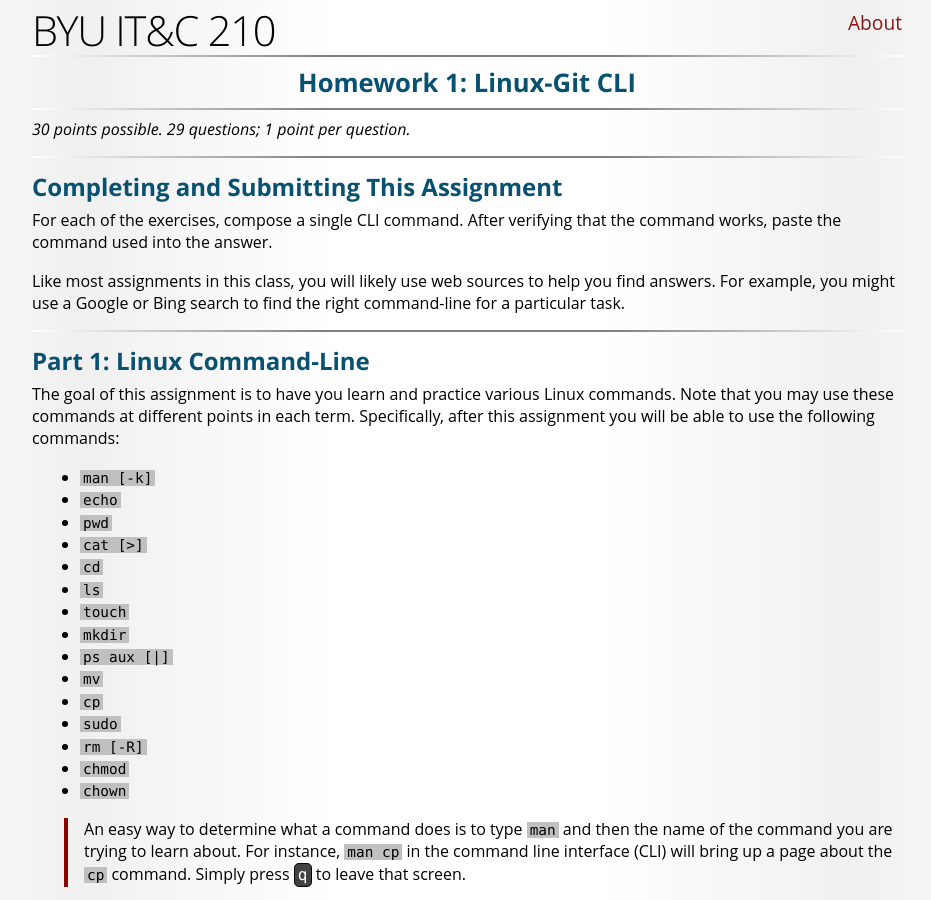
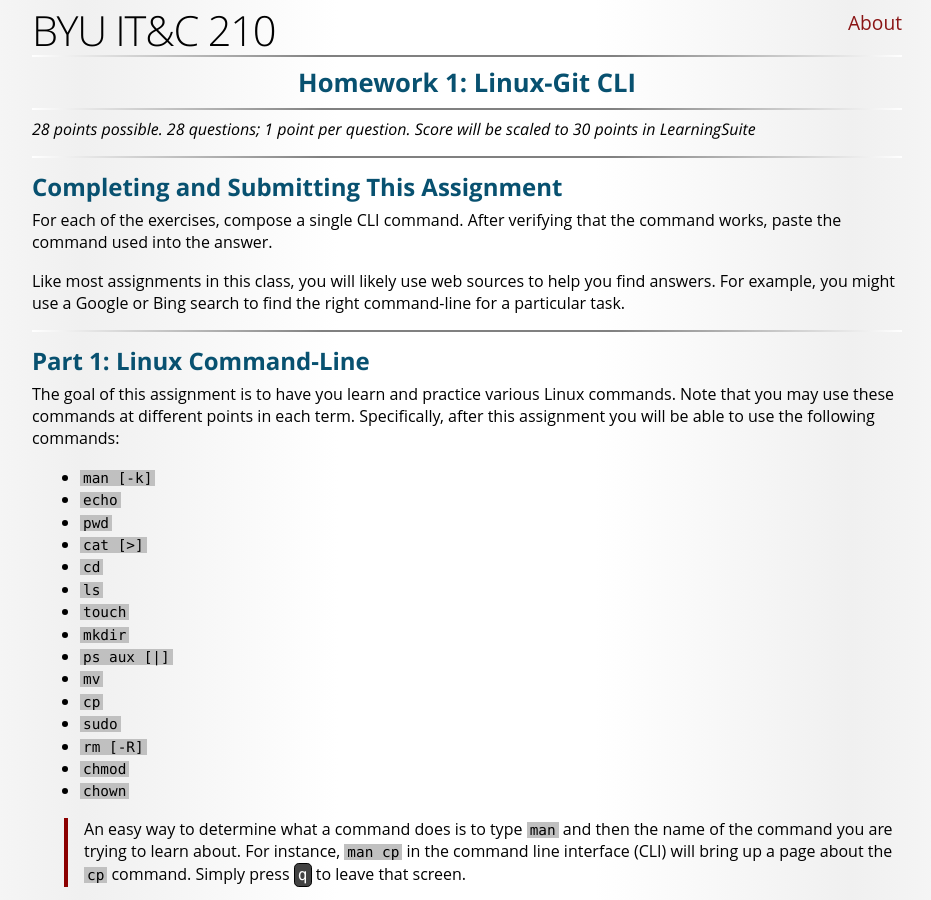
Before and after one commit to BYU-ITC-210/BYU-ITC-210.github.io, a Jekyll site: the page built from HW1-CLI.md, in a window 1280 px wide and 900 px high. Shown: the whole window, without its empty margins (173-1104 px from the left). Built offline with Jekyll 4.4.1, drawn with Linux system fonts in a browser that asks for light colours; some web fonts are replaced.

Commit message:
Update HW1-CLI.md

```diff
--- a/HW1-CLI.md
+++ b/HW1-CLI.md
@@ -4,7 +4,7 @@ title: "Homework 1: Linux-Git CLI"
 
 ***
 
-*30 points possible. 29 questions; 1 point per question.*
+*28 points possible. 28 questions; 1 point per question. Score will be scaled to 30 points in LearningSuite*
 
 ***
 ## Completing and Submitting This Assignment
```
